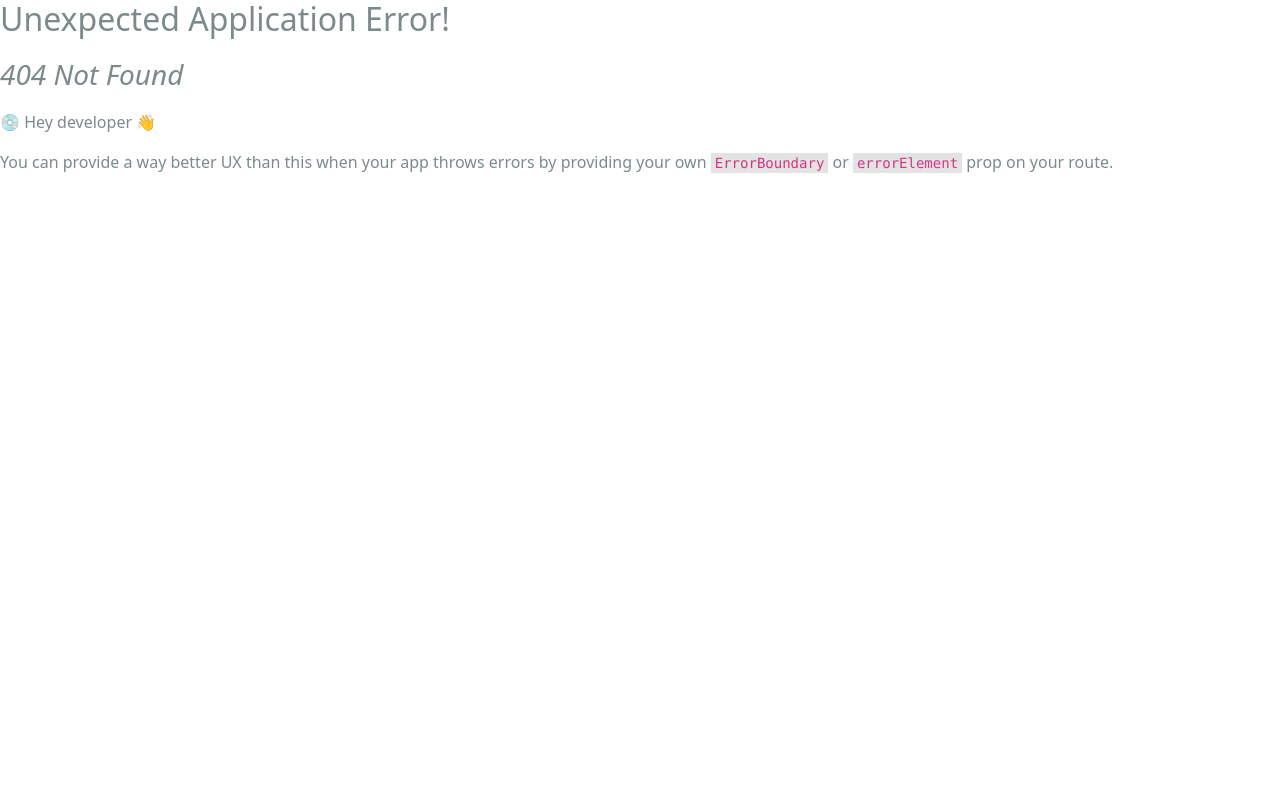
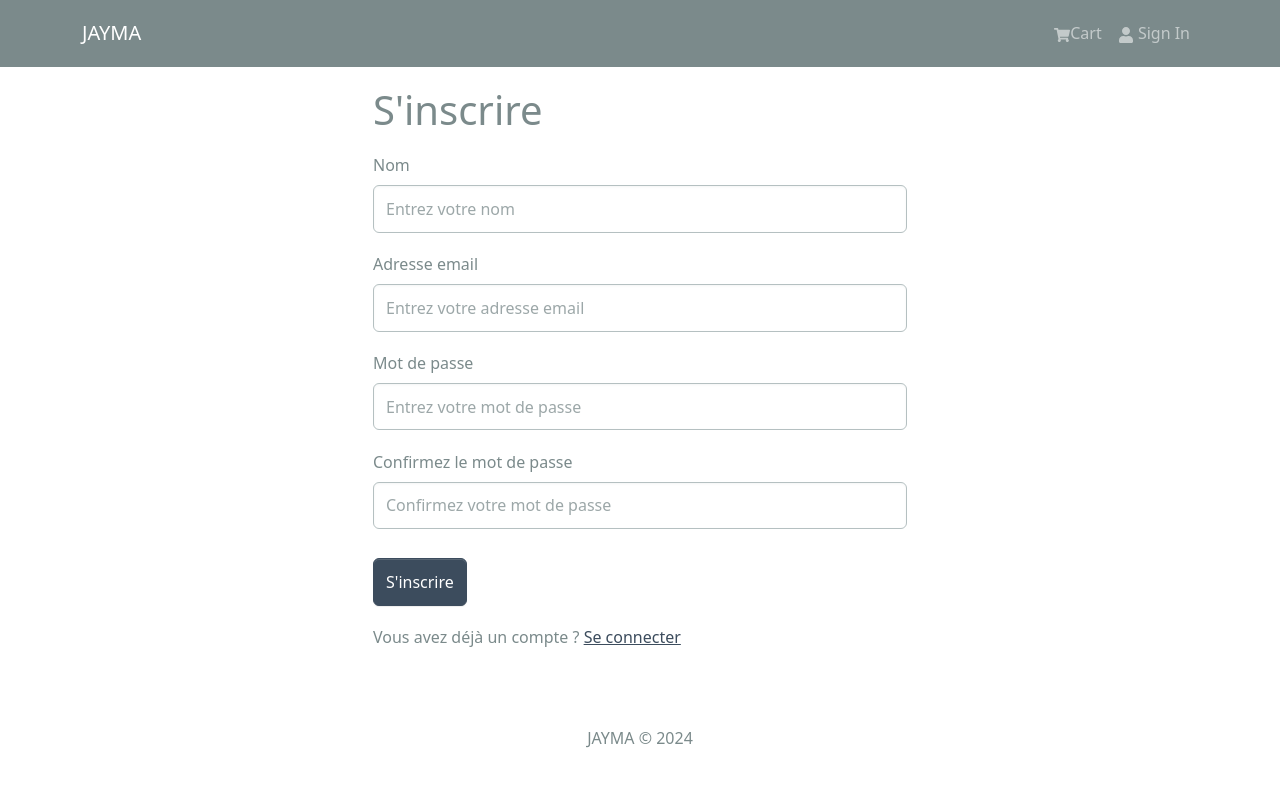
Before and after one commit to karimkane26/Ecommerce, a React (Create React App) app in the folder frontend/: page /register in a window 1280 px wide. Before the commit this address had no page. Shown: the top 786 px of the page. Built offline with nearby package versions, Linux system fonts and the light colour scheme.

Commit message:
register update

```diff
--- a/frontend/src/index.js
+++ b/frontend/src/index.js
@@ -19,6 +19,7 @@ import PaymentScreen from './screens/PaymentScree';
 import PlaceOrderScreen from './screens/PlaceOrderScreen';
 import OrderScreen from './screens/OrderScreen';
 import {PayPalScriptProvider} from '@paypal/react-paypal-js';
+import RegisterScreen from './screens/RegisterScreen';
 // import PlaceOrderScreen from './screens/PlaceOrderScreen';
 // import OrderScreen from './screens/OrderScreen';
 const router = createBrowserRouter(
@@ -26,6 +27,7 @@ const router = createBrowserRouter(
     <Route path='/' element={<App/>}>
     <Route index={true} path='/' element={<HomeScreen />} />
     <Route path='product/:id' element={<ProductScreen />} />
+    <Route path='/register' element={<RegisterScreen />}/>
     <Route path='cart' element={<CartScreen />} />
     <Route  path='/login' element={<LoginScreen />}/>
     <Route  path='/shipping' element={<ShippingScreen />}/>
--- /dev/null
+++ b/frontend/src/screens/RegisterScreen.jsx
@@ -0,0 +1,119 @@
+import React, { useState } from "react";
+import { Link, useLocation, useNavigate } from "react-router-dom";
+import { Form, Button, Col, Row } from "react-bootstrap";
+import { toast } from "react-toastify";
+import api from "../components/axios";
+import { useAuth } from "../Contexts/AuthContext"; // Utilisation du contexte d'authentification
+import Loader from "../components/Loader";
+import FormContainer from "../components/FormContainer";
+
+const RegisterScreen = () => {
+  const [name, setName] = useState("");
+  const [email, setEmail] = useState("");
+  const [password, setPassword] = useState("");
+  const [confirmPassword, setConfirmPassword] = useState("");
+  const [isLoading, setIsLoading] = useState(false);
+
+  const { setCredentials } = useAuth(); // Utilisation du contexte pour stocker les informations utilisateur
+  const navigate = useNavigate();
+  const { search } = useLocation();
+  const sp = new URLSearchParams(search);
+  const redirect = sp.get("redirect") || "/";
+
+  const submitHandler = async (e) => {
+    e.preventDefault();
+    if (password !== confirmPassword) {
+      toast.error("Les mots de passe ne correspondent pas");
+      return;
+    }
+
+    try {
+      setIsLoading(true); // Afficher le loader pendant l'inscription
+
+      // Requête vers l'API d'inscription backend
+      const { data } = await api.post("/users", {
+        name,
+        email,
+        password,
+      });
+
+      // Stocker les informations utilisateur dans le contexte après une inscription réussie
+      setCredentials(data);
+
+      // Rediriger l'utilisateur après l'inscription
+      navigate(redirect);
+    } catch (err) {
+      toast.error(err?.response?.data?.message || "L'inscription a échoué");
+    } finally {
+      setIsLoading(false); // Cacher le loader
+    }
+  };
+
+  return (
+    <FormContainer>
+      <h1>S'inscrire</h1>
+      <Form onSubmit={submitHandler}>
+        <Form.Group controlId="name" className="my-3">
+          <Form.Label>Nom</Form.Label>
+          <Form.Control
+            type="text"
+            placeholder="Entrez votre nom"
+            value={name}
+            onChange={(e) => setName(e.target.value)}
+          ></Form.Control>
+        </Form.Group>
+
+        <Form.Group controlId="email" className="my-3">
+          <Form.Label>Adresse email</Form.Label>
+          <Form.Control
+            type="email"
+            placeholder="Entrez votre adresse email"
+            value={email}
+            onChange={(e) => setEmail(e.target.value)}
+          ></Form.Control>
+        </Form.Group>
+
+        <Form.Group controlId="password" className="my-3">
+          <Form.Label>Mot de passe</Form.Label>
+          <Form.Control
+            type="password"
+            placeholder="Entrez votre mot de passe"
+            value={password}
+            onChange={(e) => setPassword(e.target.value)}
+          ></Form.Control>
+        </Form.Group>
+
+        <Form.Group controlId="confirmPassword" className="my-3">
+          <Form.Label>Confirmez le mot de passe</Form.Label>
+          <Form.Control
+            type="password"
+            placeholder="Confirmez votre mot de passe"
+            value={confirmPassword}
+            onChange={(e) => setConfirmPassword(e.target.value)}
+          ></Form.Control>
+        </Form.Group>
+
+        <Button
+          type="submit"
+          variant="primary"
+          className="mt-2"
+          disabled={isLoading}
+        >
+          S'inscrire
+        </Button>
+        {isLoading && <Loader />}
+      </Form>
+
+      <Row className="py-3">
+        <Col>
+          Vous avez déjà un compte ?{" "}
+          <Link to={redirect ? `/login?redirect=${redirect}` : "/login"}>
+            Se connecter
+          </Link>
+        </Col>
+      </Row>
+    </FormContainer>
+  );
+};
+
+export default RegisterScreen;
```
